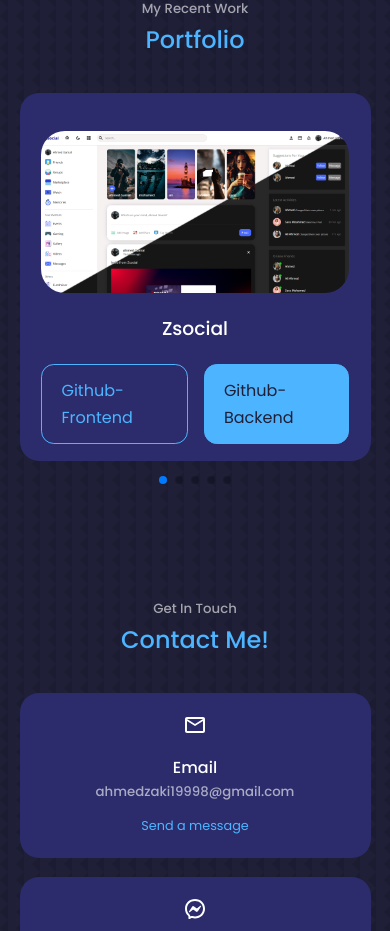
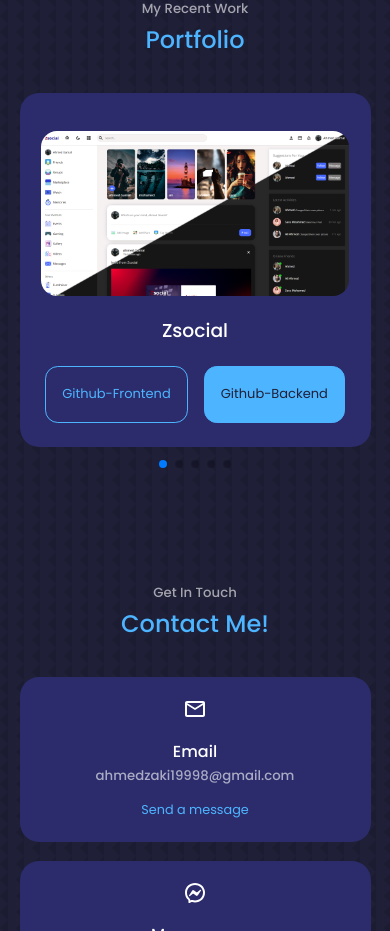
Before and after one commit to ahmedzaki98/portfolio, a React (Create React App) app: page / in a window 390 px wide. Shown: the part 2920-3851 px from the top of the page. Built offline with nearby package versions, Linux system fonts and the light colour scheme.

Commit message:
Updated cta style

```diff
--- a/src/components/portfolio/Portfolio.jsx
+++ b/src/components/portfolio/Portfolio.jsx
@@ -57,7 +57,7 @@ const Portfolio = () => {
             <img src={p5} alt="Zsocial" />
           </div>
           <h3>Zsocial</h3>
-          <div className="portfolio_item-cta">
+          <div className="portfolio_item-cta spc">
             <a
               href="https://github.com/ahmedzaki98/react-social-media-app-Frontend-"
               className="btn"
--- a/src/components/portfolio/portfolio.css
+++ b/src/components/portfolio/portfolio.css
@@ -23,7 +23,7 @@
 } */
 
 .portfolio_item-image {
-  border-radius: 1.5rem;
+  border-radius: 1rem;
   overflow: hidden;
   width: 100%;
   height: 60%;
@@ -37,7 +37,7 @@
   display: flex;
   justify-content: center;
   gap: 1rem;
-  margin-bottom: 1rem;
+  /* margin-bottom: 1rem; */
 }
 
 /* ____ MEDIA QUERIES (MEDIUM DEVICES) ________ */
@@ -60,6 +60,12 @@
     padding-bottom: 0;
     max-height: 90%;
   }
+  .spc{
+    font-size: 13px;
+  }
+  .spc a{
+    padding: 1rem;
+  }
 
   .portfolio_item-image {
     margin-top: 1rem;
```
